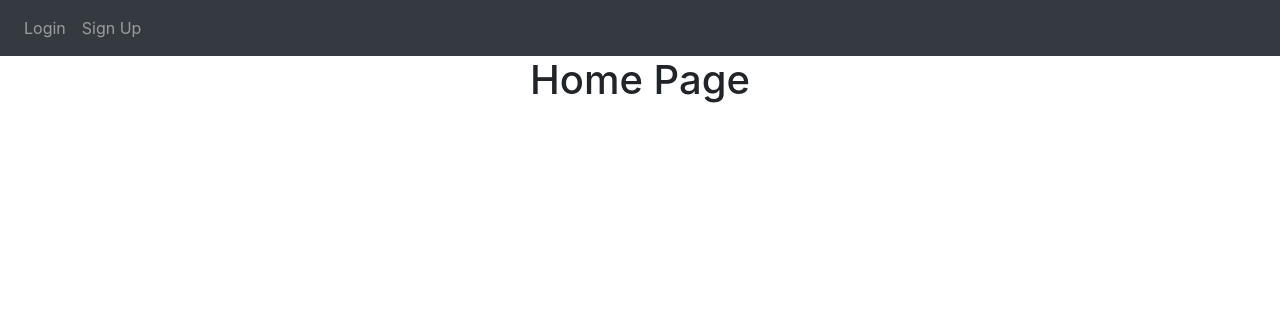
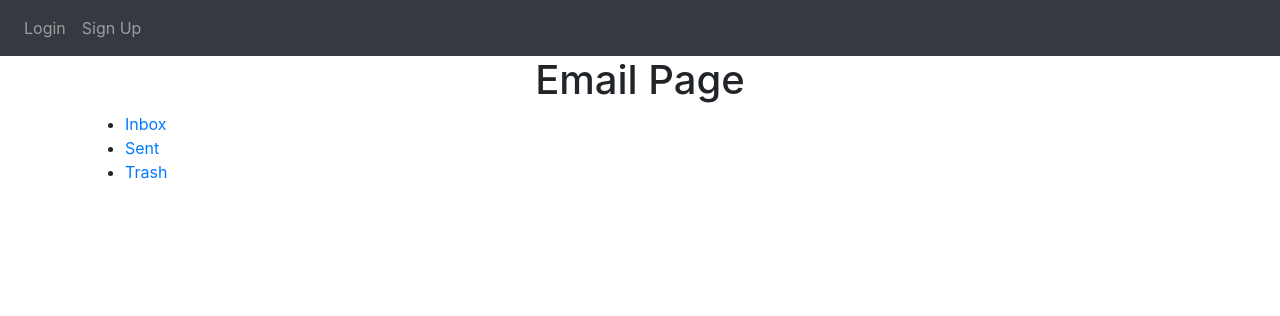
Before and after one commit to prem9/CMPE-131-G12-Project, a Flask app: template codebase/website/templates/home.html in a window 1280 px wide. Shown: the top 316 px of the page. Run offline with Flask 3, Linux system fonts and the light colour scheme; the template is opened without the code that fills it, so the values that code supplies are empty; some libraries are stand-ins or nearby versions.

Commit message:
Email Page Initial Implement

```diff
--- a/codebase/website/templates/home.html
+++ b/codebase/website/templates/home.html
@@ -1,6 +1,34 @@
-{% extends "base.html" %} {% block title %}Home{% endblock %}
+{% extends "base.html" %} {% block title %}Email{% endblock %}
 
 {% block content %}
-    <h1 align="center">Home Page</h1>
+
+    <h1 align="center">Email Page</h1>
+
+    <body>
+        <div class="row">
+            <div class="col-sm-2">
+                <div id="inbox">
+                    <ul>
+                        <li><a href="/">Inbox</a></li>
+                        <li><a href="#">Sent</a></li>
+                        <li><a href="#">Trash</a></li>
+                    </ul>
+                </div>
+            </div>
+            <div class="col-sm-10">
+                <ul>
+                    {% for email in emails %}
+                        <li>
+                            <a href="/emails/{{ loop.index }}">{{ email.subject }}</a>
+                            <p>From: {{ email.from }}</p>
+                            <p>{{email.body}}</p>
+                        </li>
+            {% endfor %}
+            </ul>
+        </div>
+    </div>
+
+
+    </body>
 
 {% endblock %}
```
Also changed, not shown: codebase/website/views.py (+19 -1 lines).
